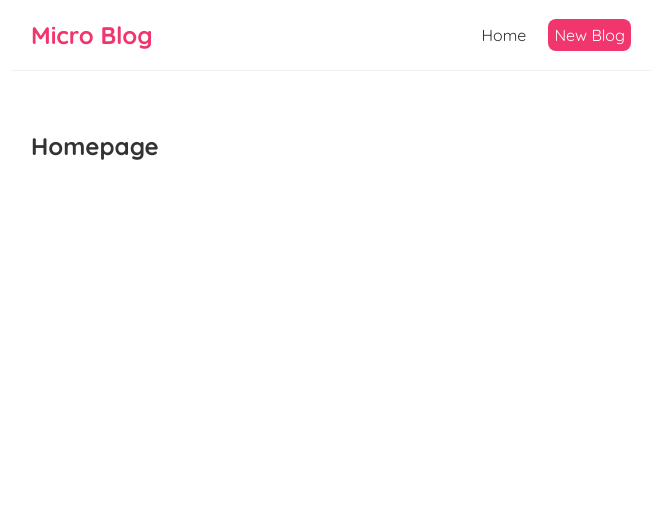
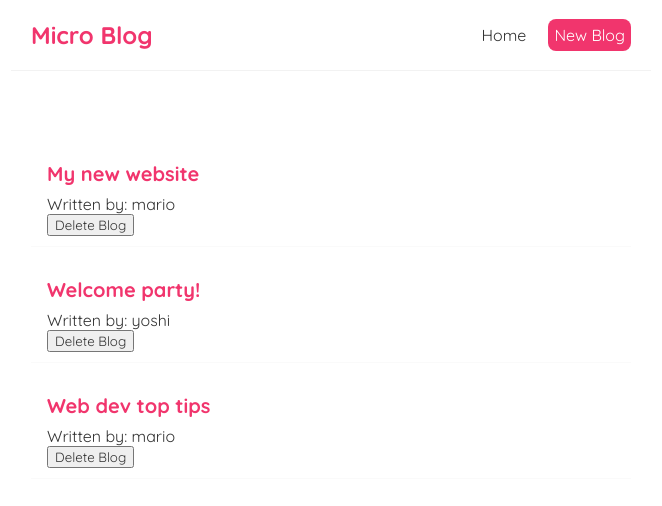
Before and after one commit to cjislegit/microBlog, a React (Create React App) app in the folder micro_blog/: page / in a window 1280 px wide. Shown: the top 506 px of the page, without its empty margins (309-971 px from the left). Built offline with nearby package versions, Linux system fonts and the light colour scheme.

Commit message:
Created a BlogList component to display the blogs

```diff
--- /dev/null
+++ b/micro_blog/src/BlogList.js
@@ -0,0 +1,15 @@
+const BlogList = ({ blogs, handleDelete }) => {
+  return (
+    <div className='blog-list'>
+      {blogs.map((blog) => (
+        <div className='blog-preview' key={blog.id}>
+          <h2>{blog.title}</h2>
+          <p>Written by: {blog.author}</p>
+          <button onClick={() => handleDelete(blog.id)}>Delete Blog</button>
+        </div>
+      ))}
+    </div>
+  );
+};
+
+export default BlogList;
--- a/micro_blog/src/Home.js
+++ b/micro_blog/src/Home.js
@@ -1,7 +1,26 @@
+import { useState } from 'react';
+import BlogList from './BlogList';
+
 const Home = () => {
+  const [blogs, setBlogs] = useState([
+    { title: 'My new website', body: 'lorem ipsum...', author: 'mario', id: 1 },
+    { title: 'Welcome party!', body: 'lorem ipsum...', author: 'yoshi', id: 2 },
+    {
+      title: 'Web dev top tips',
+      body: 'lorem ipsum...',
+      author: 'mario',
+      id: 3,
+    },
+  ]);
+
+  const handleDelete = (id) => {
+    const newBlogs = blogs.filter((blog) => blog.id !== id);
+    setBlogs(newBlogs);
+  };
+
   return (
     <div className='home'>
-      <h2>Homepage</h2>
+      <BlogList blogs={blogs} handleDelete={handleDelete} />
     </div>
   );
 };
--- a/micro_blog/src/index.css
+++ b/micro_blog/src/index.css
@@ -33,3 +33,18 @@
   margin: 40px auto;
   padding: 20px;
 }
+
+/* blog previews / list */
+.blog-preview {
+  padding: 10px 16px;
+  margin: 20px 0;
+  border-bottom: 1px solid #fafafa;
+}
+.blog-preview:hover {
+  box-shadow: 1px 3px 5px rgba(0, 0, 0, 0.1);
+}
+.blog-preview h2 {
+  font-size: 20px;
+  color: #f1356d;
+  margin-bottom: 8px;
+}
```
